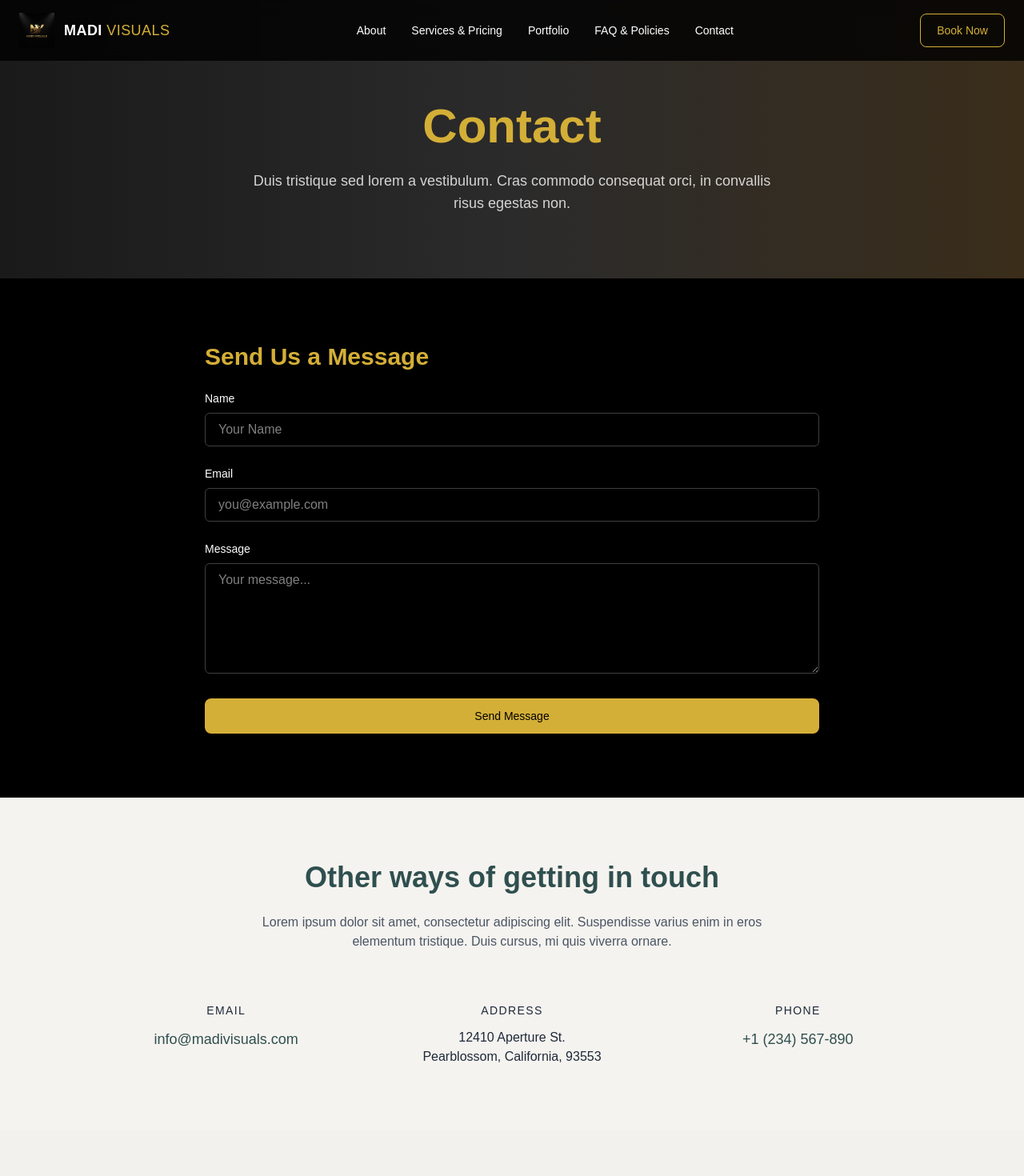
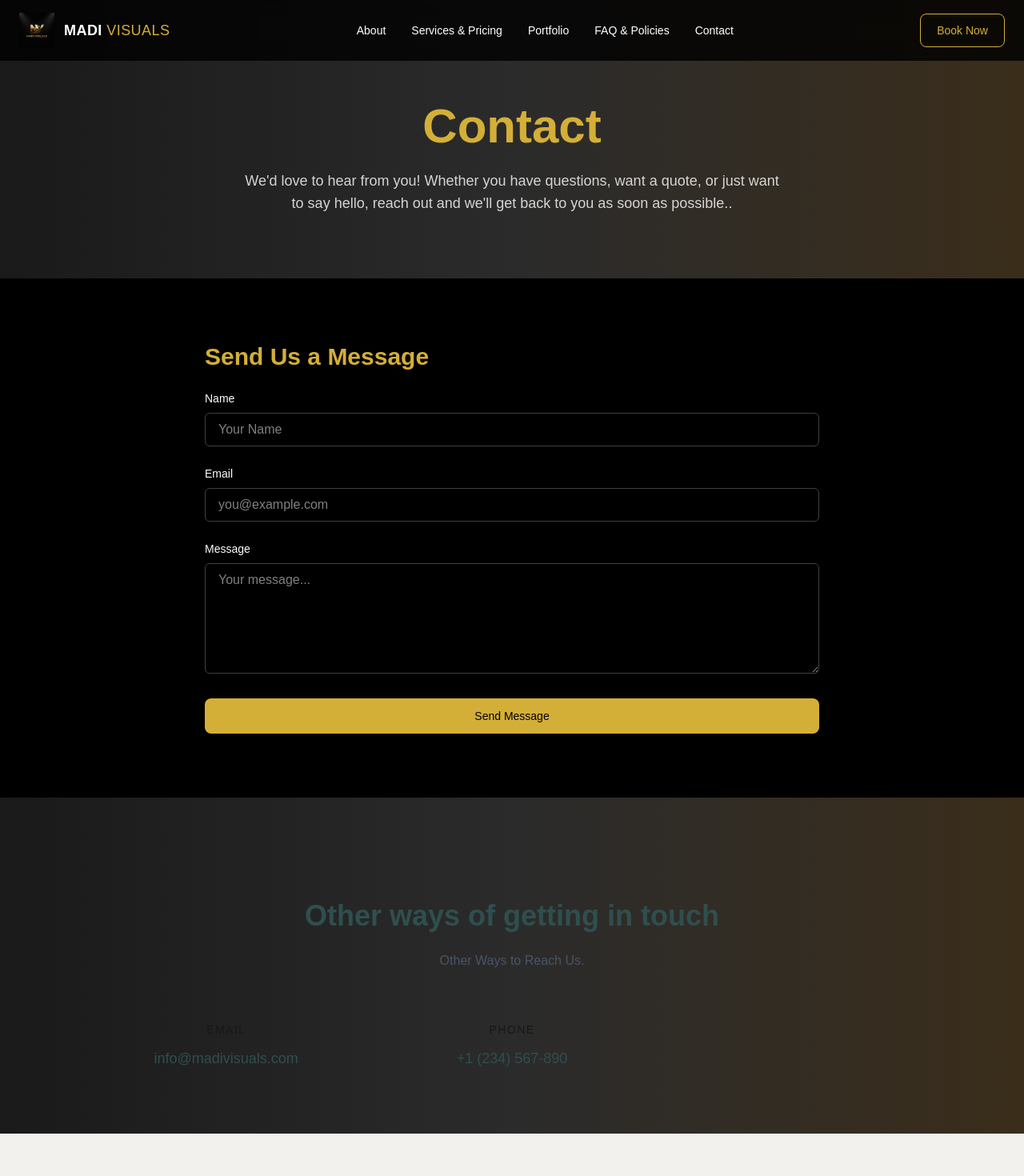
Before and after one commit to samuelomondi2/madi-visuals-2, a Next.js app in the folder frontend/: page /contact in a window 1280 px wide. Shown: the top 1470 px of the page at 80% size. Built offline with nearby package versions, Linux system fonts and the light colour scheme.

Commit message:
updated contact page sections

```diff
--- a/frontend/pages/contact.tsx
+++ b/frontend/pages/contact.tsx
@@ -12,8 +12,7 @@ export default function ContactPage() {
           Contact
         </h1>
         <p className="max-w-2xl mx-auto text-white/80 text-lg">
-          Duis tristique sed lorem a vestibulum. Cras commodo consequat orci,
-          in convallis risus egestas non.
+        We'd love to hear from you! Whether you have questions, want a quote, or just want to say hello, reach out and we'll get back to you as soon as possible..
         </p>
       </section>
 
@@ -78,15 +77,13 @@ export default function ContactPage() {
       </main>
 
       {/* Other Ways Section */}
-      <section className="bg-[#f5f3ef] text-gray-800 py-20 px-6 md:px-12">
+      <section className="pt-32 pb-20 px-6 text-center bg-gradient-to-r from-[#1a1a1a] via-[#2b2b2b] to-[#3a2d1a]">
         <div className="max-w-5xl mx-auto text-center">
           <h2 className="text-4xl font-semibold mb-6 text-[#2f4f4f]">
             Other ways of getting in touch
           </h2>
           <p className="max-w-2xl mx-auto mb-16 text-gray-600">
-            Lorem ipsum dolor sit amet, consectetur adipiscing elit.
-            Suspendisse varius enim in eros elementum tristique.
-            Duis cursus, mi quis viverra ornare.
+          Other Ways to Reach Us.
           </p>
 
           <div className="grid md:grid-cols-3 gap-12 text-center">
@@ -102,7 +99,7 @@ export default function ContactPage() {
               </Link>
             </div>
 
-            <div>
+            {/* <div>
               <h3 className="uppercase tracking-widest text-sm mb-3">
                 Address
               </h3>
@@ -111,7 +108,7 @@ export default function ContactPage() {
                 <br />
                 Pearblossom, California, 93553
               </p>
-            </div>
+            </div> */}
 
             <div>
               <h3 className="uppercase tracking-widest text-sm mb-3">
```
